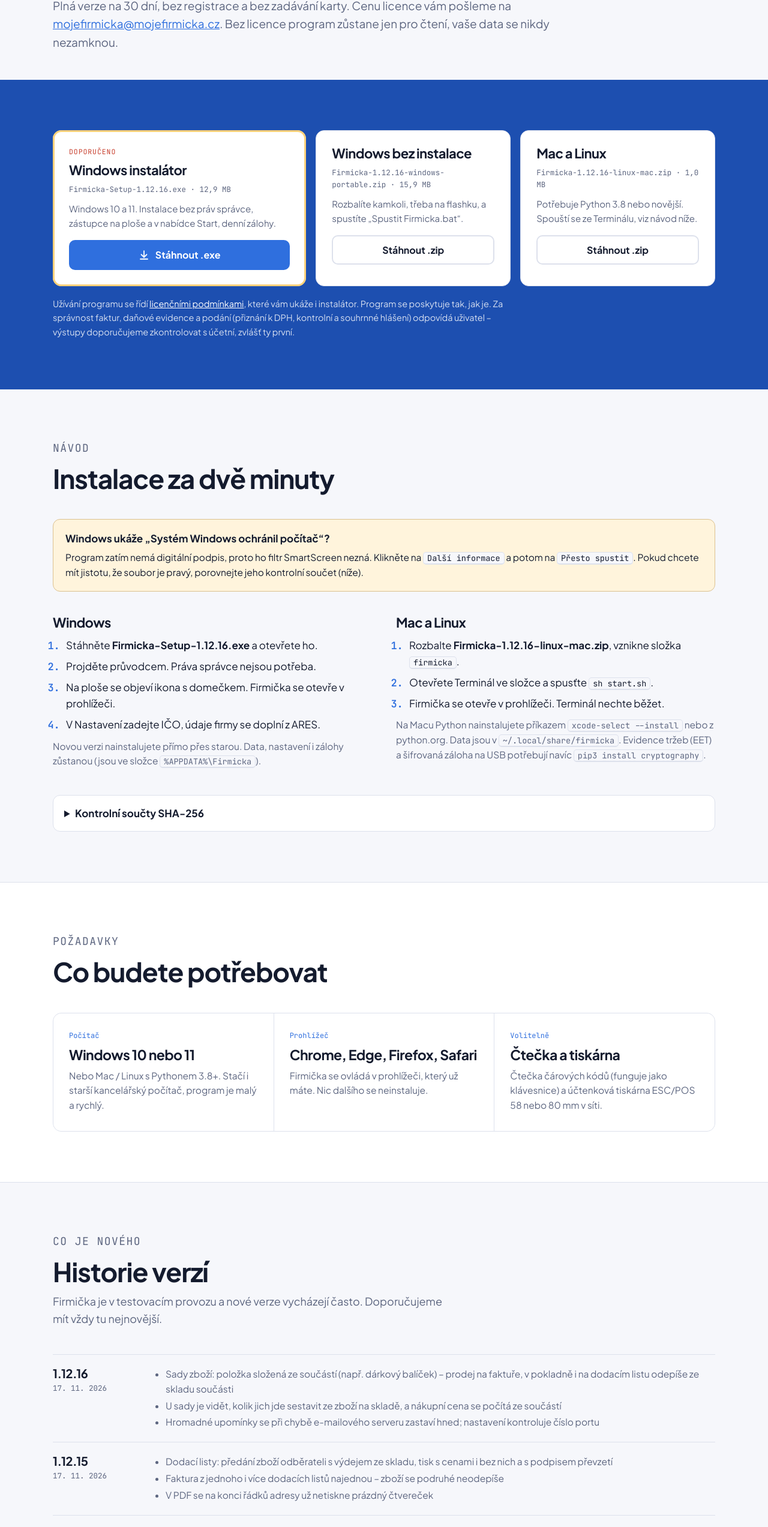
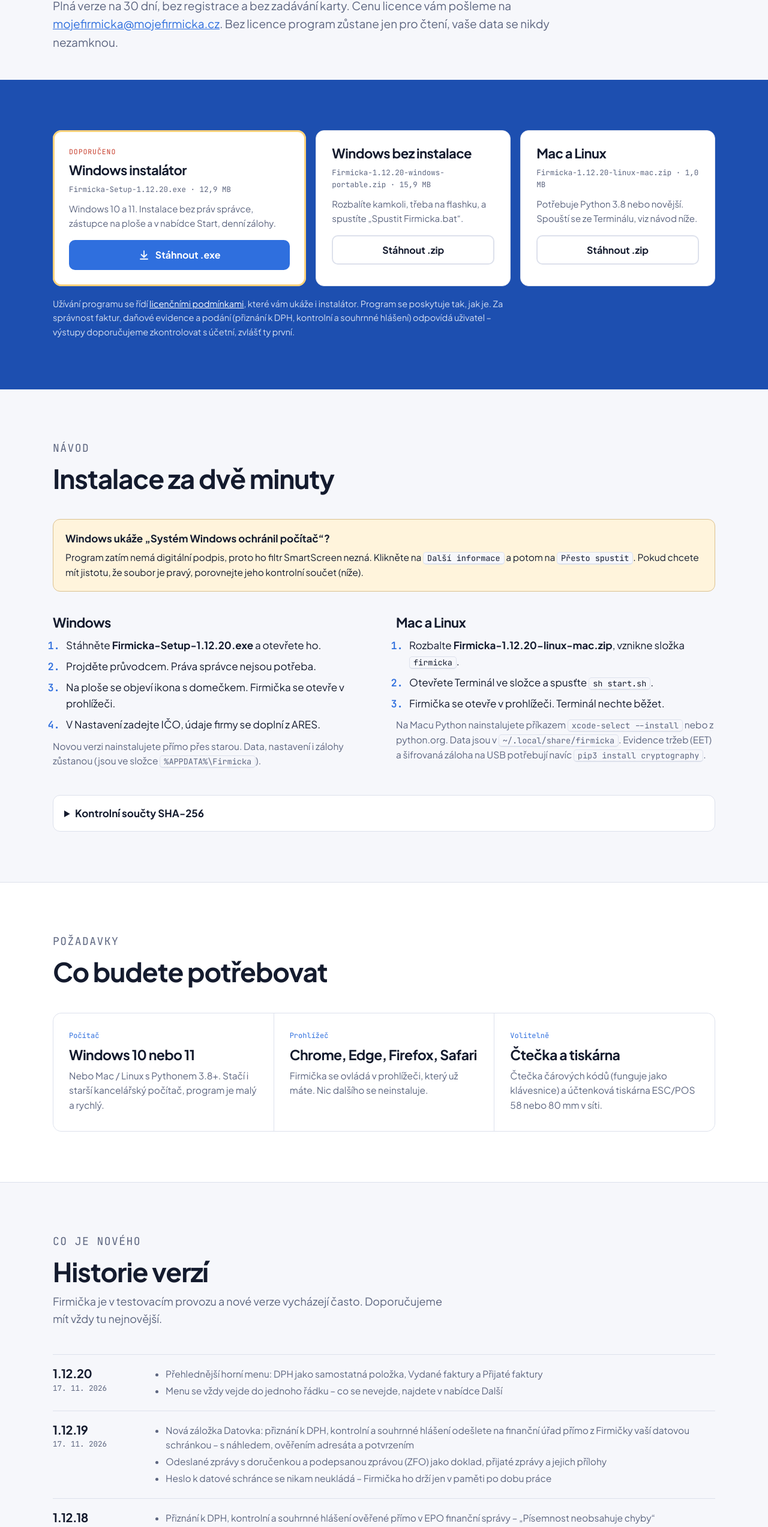
Before and after one commit to kumartin12/mojefirmicka.cz, a plain HTML site: page stahnout.html in a window 1280 px wide. Shown: the part 236-2781 px from the top of the page at 60% size. Drawn offline with Linux system fonts and the light colour scheme.

Commit message:
Add files via upload

```diff
--- a/stahnout.html
+++ b/stahnout.html
@@ -3,9 +3,9 @@
 <head>
 <meta charset="utf-8">
 <meta name="viewport" content="width=device-width, initial-scale=1">
-<title>Stáhnout Firmičku – testovací verze 1.12.16</title>
+<title>Stáhnout Firmičku – testovací verze 1.12.20</title>
 <meta name="description" content="Stáhněte si testovací verzi Firmičky pro Windows, Mac nebo Linux. 30 dní plně funkční, bez registrace. Návod k instalaci a přehled novinek.">
-<meta property="og:title" content="Stáhnout Firmičku – testovací verze 1.12.16">
+<meta property="og:title" content="Stáhnout Firmičku – testovací verze 1.12.20">
 <meta property="og:image" content="https://mojefirmicka.cz/img/faktura.webp">
 <link rel="icon" href="icon.svg" type="image/svg+xml">
 <link rel="stylesheet" href="fonts.css">
@@ -27,14 +27,14 @@
     <button class="theme" type="button" aria-label="Přepnout světlý / tmavý vzhled" title="Světlý / tmavý vzhled">
       <svg viewBox="0 0 24 24" fill="none" stroke="currentColor" stroke-width="2" stroke-linecap="round"><path d="M21 12.8A9 9 0 1 1 11.2 3a7 7 0 0 0 9.8 9.8z"/></svg>
     </button>
-    <a class="btn primary small" href="soubory/Firmicka-Setup-1.12.16.exe" download>Stáhnout .exe</a>
+    <a class="btn primary small" href="soubory/Firmicka-Setup-1.12.20.exe" download>Stáhnout .exe</a>
   </div>
 </header>
 
 <main>
 <section class="page-head">
   <div class="wrap">
-    <p class="eyebrow"><span class="beta">testovací verze</span> · 1.12.16 · vydáno 17. 11. 2026</p>
+    <p class="eyebrow"><span class="beta">testovací verze</span> · 1.12.20 · vydáno 17. 11. 2026</p>
     <h1>Stáhnout Firmičku</h1>
     <p class="lead">Plná verze na 30 dní, bez registrace a bez zadávání karty. Cenu licence vám pošleme na <a href="mailto:mojefirmicka@mojefirmicka.cz?subject=Cena%20licence%20Firmi%C4%8Dka">mojefirmicka@mojefirmicka.cz</a>. Bez licence program zůstane jen pro čtení, vaše data se nikdy nezamknou.</p>
   </div>
@@ -46,24 +46,24 @@
       <div class="file main">
         <span class="rec">Doporučeno</span>
         <h3>Windows instalátor</h3>
-        <span class="meta">Firmicka-Setup-1.12.16.exe · 12,9 MB</span>
+        <span class="meta">Firmicka-Setup-1.12.20.exe · 12,9 MB</span>
         <p>Windows 10 a 11. Instalace bez práv správce, zástupce na ploše a v nabídce Start, denní zálohy.</p>
-        <a class="btn primary" href="soubory/Firmicka-Setup-1.12.16.exe" download>
+        <a class="btn primary" href="soubory/Firmicka-Setup-1.12.20.exe" download>
           <svg viewBox="0 0 24 24" fill="none" stroke="currentColor" stroke-width="2.4" stroke-linecap="round" aria-hidden="true"><path d="M12 3v13M6 11l6 6 6-6M4 21h16"/></svg>
           Stáhnout .exe
         </a>
       </div>
       <div class="file">
         <h3>Windows bez instalace</h3>
-        <span class="meta">Firmicka-1.12.16-windows-portable.zip · 15,9 MB</span>
+        <span class="meta">Firmicka-1.12.20-windows-portable.zip · 15,9 MB</span>
         <p>Rozbalíte kamkoli, třeba na flashku, a spustíte „Spustit Firmicka.bat“.</p>
-        <a class="btn ghost" href="soubory/Firmicka-1.12.16-windows-portable.zip" download>Stáhnout .zip</a>
+        <a class="btn ghost" href="soubory/Firmicka-1.12.20-windows-portable.zip" download>Stáhnout .zip</a>
       </div>
       <div class="file">
         <h3>Mac a Linux</h3>
-        <span class="meta">Firmicka-1.12.16-linux-mac.zip · 1,0 MB</span>
+        <span class="meta">Firmicka-1.12.20-linux-mac.zip · 1,0 MB</span>
         <p>Potřebuje Python 3.8 nebo novější. Spouští se ze Terminálu, viz návod níže.</p>
-        <a class="btn ghost" href="soubory/Firmicka-1.12.16-linux-mac.zip" download>Stáhnout .zip</a>
+        <a class="btn ghost" href="soubory/Firmicka-1.12.20-linux-mac.zip" download>Stáhnout .zip</a>
       </div>
     </div>
     <p class="note">Užívání programu se řídí <a href="podminky.html" style="color:#fff">licenčními podmínkami</a>, které vám ukáže i instalátor.
@@ -88,7 +88,7 @@
       <div>
         <h3>Windows</h3>
         <ol>
-          <li>Stáhněte <b>Firmicka-Setup-1.12.16.exe</b> a otevřete ho.</li>
+          <li>Stáhněte <b>Firmicka-Setup-1.12.20.exe</b> a otevřete ho.</li>
           <li>Projděte průvodcem. Práva správce nejsou potřeba.</li>
           <li>Na ploše se objeví ikona s domečkem. Firmička se otevře v prohlížeči.</li>
           <li>V Nastavení zadejte IČO, údaje firmy se doplní z ARES.</li>
@@ -98,7 +98,7 @@
       <div>
         <h3>Mac a Linux</h3>
         <ol>
-          <li>Rozbalte <b>Firmicka-1.12.16-linux-mac.zip</b>, vznikne složka <span class="k">firmicka</span>.</li>
+          <li>Rozbalte <b>Firmicka-1.12.20-linux-mac.zip</b>, vznikne složka <span class="k">firmicka</span>.</li>
           <li>Otevřete Terminál ve složce a spusťte <span class="k">sh start.sh</span>.</li>
           <li>Firmička se otevře v prohlížeči. Terminál nechte běžet.</li>
         </ol>
@@ -108,10 +108,10 @@
 
     <details class="sums" style="margin-top:44px">
       <summary>Kontrolní součty SHA-256</summary>
-      <pre>4757e556ece71bfb25af0abbbd7c3cf9b2d5895d5587c896966536df14ffe749  Firmicka-Setup-1.12.16.exe
-1e8d55718f466d3ecbebcf38db45167ddab6c886754e5e011f44cbdb5ecd03b5  Firmicka-1.12.16-windows-portable.zip
-5f0f062037bfbd07d22f1282b8b91386816b73b2b1d86f250fc364c80301c786  Firmicka-1.12.16-linux-mac.zip</pre>
-      <p>Ve Windows ověříte v PowerShellu: <span class="k">Get-FileHash .\Firmicka-Setup-1.12.16.exe</span>. Na Macu a Linuxu: <span class="k">shasum -a 256 soubor</span>. Součty ke stažení: <a href="soubory/SHA256SUMS.txt">SHA256SUMS.txt</a>.</p>
+      <pre>a319af62713c17dacfd3fe4a724c7c5a5c8f78e5b15e8cba5eb66393f5cd68bc  Firmicka-Setup-1.12.20.exe
+478cd465c839343e5f50db0f0a0d7a7e9d0ff4ea4f5c6967aafa165227d358a1  Firmicka-1.12.20-windows-portable.zip
+8984713b82d4dffd552b3b11e3a310f428812025f4d4f660b4cec685cfc83adb  Firmicka-1.12.20-linux-mac.zip</pre>
+      <p>Ve Windows ověříte v PowerShellu: <span class="k">Get-FileHash .\Firmicka-Setup-1.12.20.exe</span>. Na Macu a Linuxu: <span class="k">shasum -a 256 soubor</span>. Součty ke stažení: <a href="soubory/SHA256SUMS.txt">SHA256SUMS.txt</a>.</p>
     </details>
   </div>
 </section>
@@ -138,6 +138,24 @@
       <p>Firmička je v testovacím provozu a nové verze vycházejí často. Doporučujeme mít vždy tu nejnovější.</p>
     </div>
     <div class="log">
+      <article><div><h3>1.12.20</h3><p class="when">17. 11. 2026</p></div><ul>
+        <li>Přehlednější horní menu: DPH jako samostatná položka, Vydané faktury a Přijaté faktury</li>
+        <li>Menu se vždy vejde do jednoho řádku – co se nevejde, najdete v nabídce Další</li>
+      </ul></article>
+      <article><div><h3>1.12.19</h3><p class="when">17. 11. 2026</p></div><ul>
+        <li>Nová záložka Datovka: přiznání k DPH, kontrolní a souhrnné hlášení odešlete na finanční úřad přímo z Firmičky vaší datovou schránkou – s náhledem, ověřením adresáta a potvrzením</li>
+        <li>Odeslané zprávy s doručenkou a podepsanou zprávou (ZFO) jako doklad, přijaté zprávy a jejich přílohy</li>
+        <li>Heslo k datové schránce se nikam neukládá – Firmička ho drží jen v paměti po dobu práce</li>
+      </ul></article>
+      <article><div><h3>1.12.18</h3><p class="when">17. 11. 2026</p></div><ul>
+        <li>Přiznání k DPH, kontrolní a souhrnné hlášení ověřené přímo v EPO finanční správy – „Písemnost neobsahuje chyby“</li>
+        <li>Kontrola DIČ stejně jako v EPO: chybné DIČ odběratele nebo dodavatele Firmička ohlásí dřív, než ho odmítne finanční úřad</li>
+        <li>U s.r.o. a a.s. se do podání zapisuje osoba oprávněná podepsat (jméno, příjmení, vztah k firmě) – v Nastavení → Finanční úřad</li>
+      </ul></article>
+      <article><div><h3>1.12.17</h3><p class="when">17. 11. 2026</p></div><ul>
+        <li>Opravy z betatestu 12: sadu zboží ani její součást už nejde omylem přepnout na službu (sklad by přestal sedět)</li>
+        <li>Odolnost proti nesmyslným hodnotám ve formulářích (velmi dlouhá čísla už nezpůsobí chybu)</li>
+      </ul></article>
       <article><div><h3>1.12.16</h3><p class="when">17. 11. 2026</p></div><ul>
         <li>Sady zboží: položka složená ze součástí (např. dárkový balíček) – prodej na faktuře, v pokladně i na dodacím listu odepíše ze skladu součásti</li>
         <li>U sady je vidět, kolik jich jde sestavit ze zboží na skladě, a nákupní cena se počítá ze součástí</li>
```
Also changed, not shown: index.html (+8 -8 lines), soubory/SHA256SUMS.txt, 3 other files.
